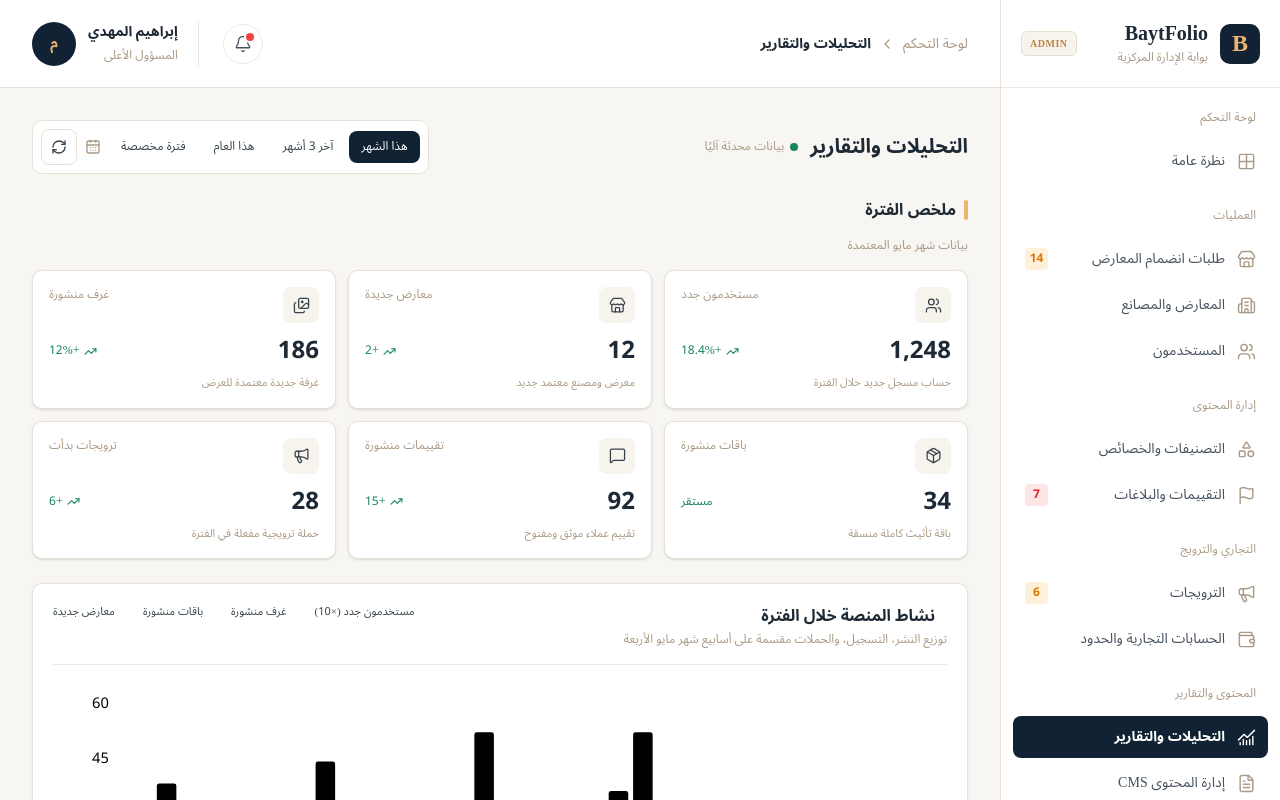
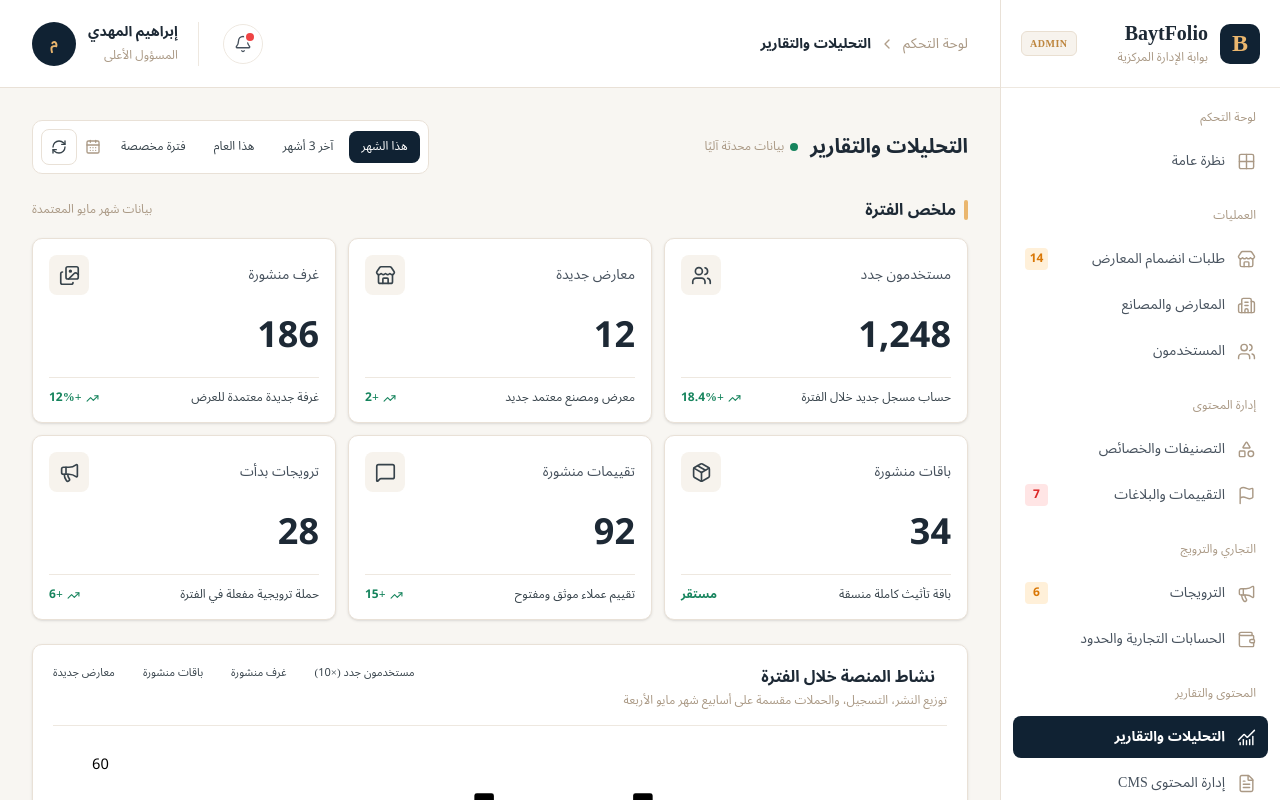
Before and after one commit to Elmo-Tech/baytfolio-admin-front, a React (Vite) app: page /analytics in a window 1280 px wide. Shown: the top 800 px of the page. Built offline with nearby package versions, Linux system fonts and the light colour scheme.

Commit message:
refactor(analytics): modularize components and align overview card sizing

```diff
--- a/src/modules/analytics/components/analytics-overview.tsx
+++ b/src/modules/analytics/components/analytics-overview.tsx
@@ -7,43 +7,49 @@ export default function AnalyticsOverview() {
 
   return (
     <section className="space-y-4">
-      <div className="flex items-center gap-2">
-        <span className="h-5 w-1 rounded-full bg-brand-gold" />
-        <h2 className="font-bold text-text-primary">ملخص الفترة</h2>
+      <div className="flex flex-wrap items-center justify-between gap-2">
+        <div className="flex items-center gap-2">
+          <span className="h-5 w-1 rounded-full bg-brand-gold" />
+          <h2 className="font-bold text-text-primary">ملخص الفترة</h2>
+        </div>
+
+        <p className="text-xs text-text-muted">بيانات شهر مايو المعتمدة</p>
       </div>
 
-      <p className="text-xs text-text-muted">بيانات شهر مايو المعتمدة</p>
-
-      <div className="grid grid-cols-1 gap-3 sm:grid-cols-2 xl:grid-cols-3 2xl:grid-cols-6">
+      <div className="grid grid-cols-1 gap-3 sm:grid-cols-2 lg:grid-cols-3">
         {stats.map((stat) => {
           const Icon = stat.iconComponent;
           return (
             <article
               key={stat.id}
-              className="min-w-0 rounded-lg border border-border-subtle bg-card p-4 shadow-sm"
+              className="flex min-h-[185px] min-w-0 flex-col justify-between rounded-lg border border-border-subtle bg-card p-4 shadow-sm"
             >
-              <div className="flex items-start justify-between gap-2">
-                <div className="flex size-9 shrink-0 items-center justify-center rounded-md bg-background text-text-secondary">
-                  <Icon size={17} strokeWidth={1.8} />
+              <div className="flex flex-row-reverse items-center justify-between gap-3">
+                <div className="flex size-10 shrink-0 items-center justify-center rounded-md bg-background text-text-secondary">
+                  <Icon size={21} strokeWidth={1.9} />
                 </div>
-                <span className="truncate text-xs text-text-muted">
+
+                <span className="text-sm font-medium text-text-secondary-strong">
                   {stat.label}
                 </span>
               </div>
 
-              <div className="mt-3 flex items-center justify-between gap-2">
-                <strong className="text-2xl font-bold tabular-nums text-text-primary">
+              <div className="flex items-baseline justify-start">
+                <strong className="text-[36px] font-bold leading-none tabular-nums text-text-primary">
                   {stat.value}
                 </strong>
-                <span className="flex shrink-0 items-center gap-1 text-xs font-medium text-status-active-fg">
+              </div>
+
+              <div className="flex items-center justify-between gap-2 border-t border-border-divider pt-3">
+                <span className="truncate text-xs text-text-secondary">
+                  {stat.description}
+                </span>
+
+                <span className="flex shrink-0 items-center gap-1 text-xs font-semibold text-status-active-fg">
                   {stat.change !== "مستقر" && <TrendingUp size={13} />}
                   {stat.change}
                 </span>
               </div>
-
-              <p className="mt-2 truncate text-[11px] text-text-muted">
-                {stat.description}
-              </p>
             </article>
           );
         })}
```
